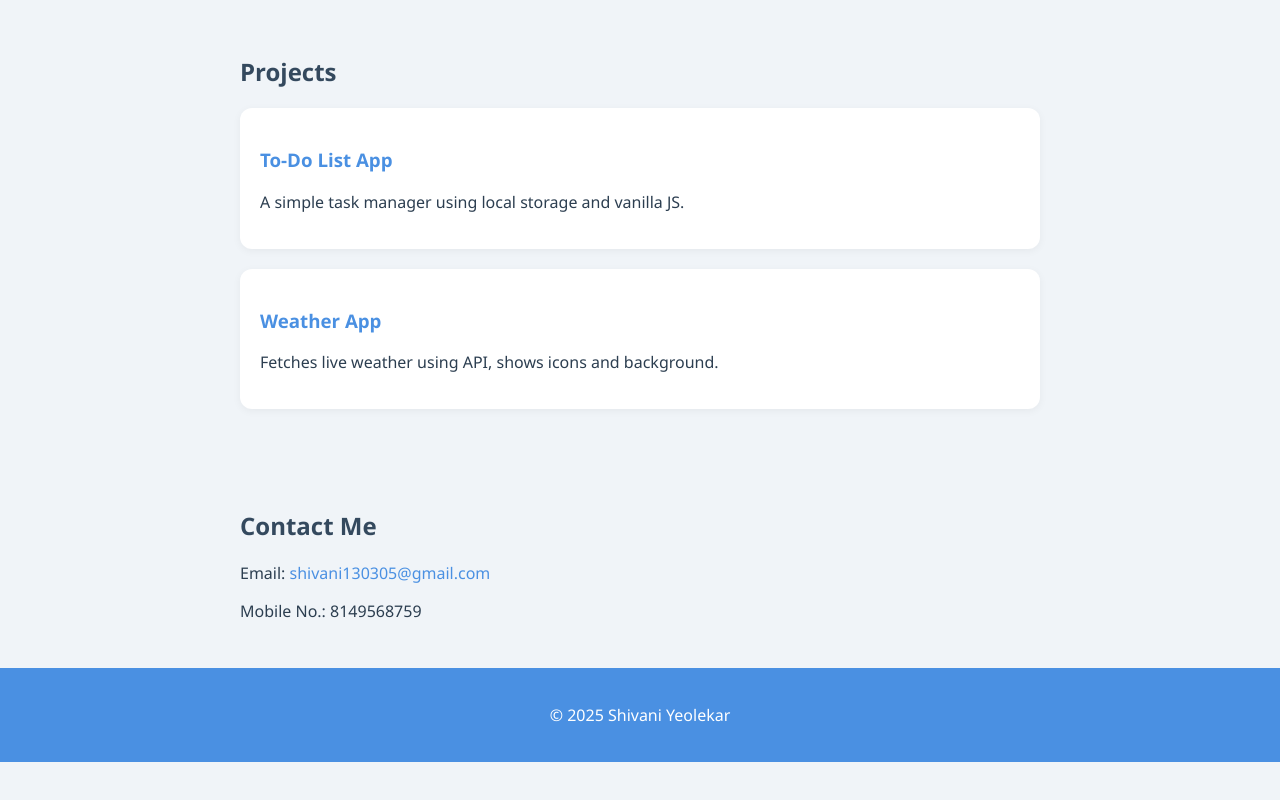
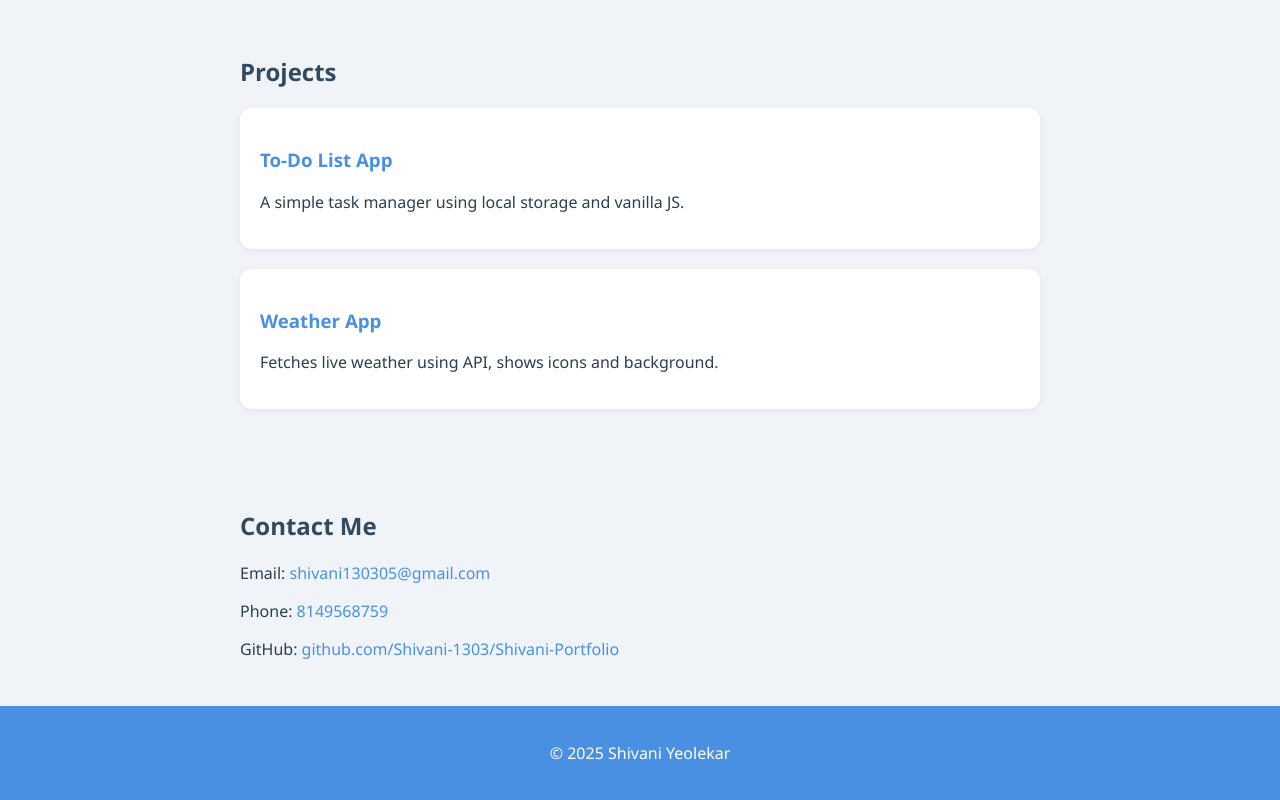
Before and after one commit to Shivani-1303/Shivani-portfolio, a plain HTML site: page index.html in a window 1280 px wide. Shown: the part 741-1541 px from the top of the page. Before the commit the page ends 1503 px from the top, so only its background shows below. Drawn offline with Linux system fonts and the light colour scheme.

Commit message:
Add files via upload

```diff
--- a/index.html
+++ b/index.html
@@ -97,11 +97,13 @@
     </div>
   </section>
 
-  <section>
-    <h2>Contact Me</h2>
-    <p>Email: <a href="mailto:shivani130305@gmail.com">shivani130305@gmail.com</a></p>
-    <p>Mobile No.: 8149568759</p>
-  </section>
+  <section id="contact">
+  <h2>Contact Me</h2>
+  <p>Email: <a href="mailto:shivani130305@gmail.com">shivani130305@gmail.com</a></p>
+  <p>Phone: <a href="tel:8149568759">8149568759</a></p>
+  <p>GitHub: <a href="https://github.com/Shivani-1303/Shivani-Portfolio" target="_blank">github.com/Shivani-1303/Shivani-Portfolio</a></p>
+</section>
+
 
   <footer>
     <p>&copy; 2025 Shivani Yeolekar</p>
```
